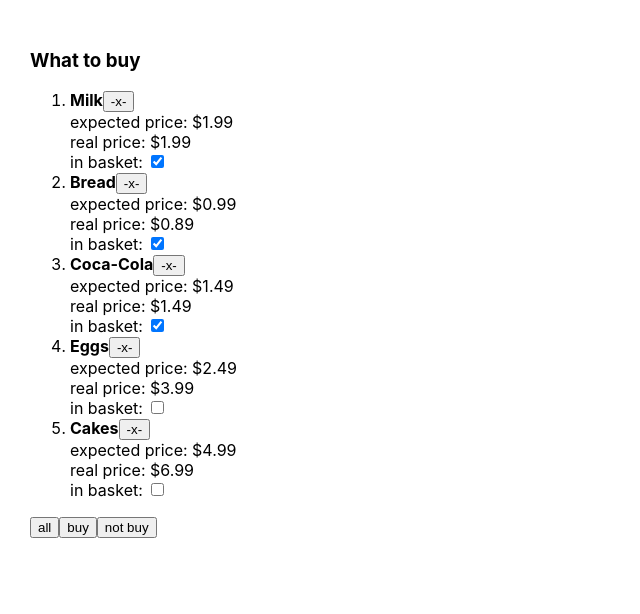
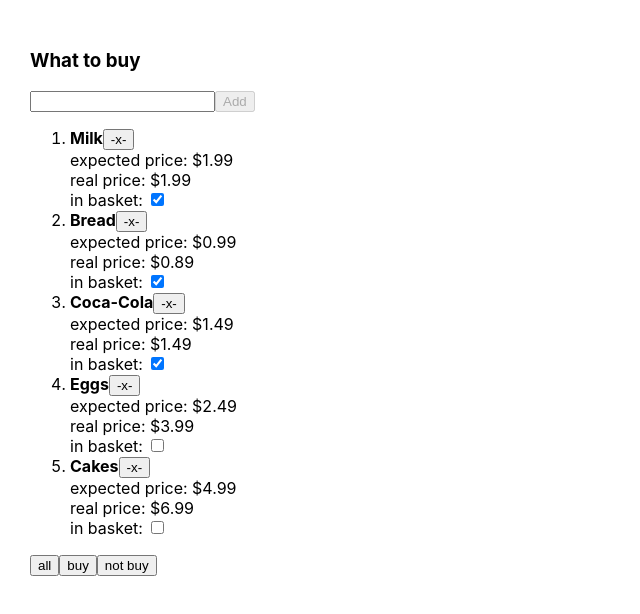
Before and after one commit to Sikstep/samurai-help, a React (Create React App) app: page / in a window 1280 px wide. Shown: the top 614 px of the page, without its empty margins (0-640 px from the left). Built offline with nearby package versions, Linux system fonts and the light colour scheme.

Commit message:
first lesson 20.02.2023 finished

```diff
--- a/package.json
+++ b/package.json
@@ -10,10 +10,12 @@
     "@types/node": "^16.7.13",
     "@types/react": "^18.0.0",
     "@types/react-dom": "^18.0.0",
+    "@types/uuid": "^9.0.0",
     "react": "^18.2.0",
     "react-dom": "^18.2.0",
     "react-scripts": "5.0.1",
     "typescript": "^4.4.2",
+    "uuid": "^9.0.0",
     "web-vitals": "^2.1.0"
   },
   "scripts": {
--- a/src/App.tsx
+++ b/src/App.tsx
@@ -1,59 +1,54 @@
 import React, {useState} from 'react';
 import './App.css';
-import {ShopList} from "./ShopList";
-import {FilterType, ThingsToBuyPropsType} from "./Typisation";
+import {ShopList} from './ShopList';
+import {FilterType, ThingsToBuyPropsType} from './Typisation';
+import {v1} from 'uuid';
 
 
 function App() {
 
     const [thingsToBuy, setThingsToBuy] = useState<ThingsToBuyPropsType[]>([
-        {id: 1, title: 'Milk', expectedPrice: '$1.99', realPrice: '$1.99', inCart: true},
-        {id: 2, title: 'Bread', expectedPrice: '$0.99', realPrice: '$0.89', inCart: true},
-        {id: 3, title: 'Coca-Cola', expectedPrice: '$1.49', realPrice: '$1.49', inCart: true},
-        {id: 4, title: 'Eggs', expectedPrice: '$2.49', realPrice: '$3.99', inCart: false},
-        {id: 5, title: 'Cakes', expectedPrice: '$4.99', realPrice: '$6.99', inCart: false},
+        {id: v1(), title: 'Milk', expectedPrice: '$1.99', realPrice: '$1.99', inCart: true},
+        {id: v1(), title: 'Bread', expectedPrice: '$0.99', realPrice: '$0.89', inCart: true},
+        {id: v1(), title: 'Coca-Cola', expectedPrice: '$1.49', realPrice: '$1.49', inCart: true},
+        {id: v1(), title: 'Eggs', expectedPrice: '$2.49', realPrice: '$3.99', inCart: false},
+        {id: v1(), title: 'Cakes', expectedPrice: '$4.99', realPrice: '$6.99', inCart: false},
     ])
 
-    const [filter, setFilter] = useState<FilterType>("all")
+    const [filter, setFilter] = useState<FilterType>('all')
 
 
-    const deleteItemShop = (id: number) => {
+    const deleteItemShop = (id: string) => {
         let things = thingsToBuy.filter(th => th.id !== id)
         setThingsToBuy(things)
 
     }
 
-    let thingsToShopList = filter === "buy"
-        ? thingsToBuy.filter(el=>el.inCart === true)
-        : filter === "not buy"
-            ? thingsToBuy.filter(el=>el.inCart === false)
+    let thingsToShopList = filter === 'buy'
+        ? thingsToBuy.filter(el => el.inCart === true)
+        : filter === 'not buy'
+            ? thingsToBuy.filter(el => el.inCart === false)
             : thingsToBuy
 
 
+    const addTast = (newTitle: string) => {
+        const newTask = {id: v1(), title: newTitle, expectedPrice: '$1.99', realPrice: '$1.99', inCart: true}
+        setThingsToBuy([newTask, ...thingsToBuy])
+    }
 
-
-
-
-
-    // let thingsToShopList = thingsToBuy
-    // if (filter === "buy") {
-    //     thingsToShopList = thingsToShopList.filter(el=>el.inCart === true)
-    // }
-    // if (filter === "not buy") {
-    //     thingsToShopList = thingsToShopList.filter(el=>el.inCart === false)
-    // }
-
-    const changeFilter = (newFilterValue:FilterType)=>{
+    const changeFilter = (newFilterValue: FilterType) => {
         setFilter(newFilterValue)
     }
 
     return (
         <div className="App">
+
             <ShopList
-                title = {"What to buy"}
-                whatToBuy = {thingsToShopList}
-                deleteItemShop = {deleteItemShop}
+                title={'What to buy'}
+                whatToBuy={thingsToShopList}
+                deleteItemShop={deleteItemShop}
                 changeFilter={changeFilter}
+                addTask={addTast}
             />
         </div>
     );
--- a/src/ShopList.tsx
+++ b/src/ShopList.tsx
@@ -1,25 +1,58 @@
-import React from 'react';
-import {FilterType, ShopListPropsType} from "./Typisation";
+import React, {ChangeEvent, KeyboardEvent, useState} from 'react';
+import {FilterType, ShopListPropsType} from './Typisation';
 
 export const ShopList = (props: ShopListPropsType) => {
 
-    const onclickHandler =(value:FilterType)=>{
+    const [inputValue, setInputValue] = useState('');
+    const onclickHandler = (value: FilterType) => {
         props.changeFilter(value)
     }
 
+    const onChangeInputHandler = (e: ChangeEvent<HTMLInputElement>) => {
+        setInputValue(e.currentTarget.value)
+    }
+    const onClickButtonHandler = () => {
+        if (inputValue.trim() !== '') {
+            props.addTask(inputValue)
+            setInputValue('')
+        } else {
+            setInputValue('')
+        }
+    }
+
+    const onKeyHandler = (e: KeyboardEvent<HTMLInputElement>) => {
+        if (e.key === 'Enter') {
+            if (inputValue.trim() !== '') {
+                props.addTask(inputValue)
+                setInputValue('')
+            } else {
+                setInputValue('')
+            }
+        }
+    }
     return (
         <div>
             <h3>{props.title}</h3>
+            <input value={inputValue}
+                   onKeyDown={onKeyHandler}
+                   onChange={onChangeInputHandler}
+
+            />
+            <button disabled={inputValue.trim() === ''} onClick={onClickButtonHandler}>Add</button>
             <ol>
                 {props.whatToBuy.map((item) => {
                         return (
                             <li key={item.id}>
                                 <div><b>{item.title}</b>
-                                    <button onClick={()=>{props.deleteItemShop(item.id)}}> -x- </button></div>
+                                    <button onClick={() => {
+                                        props.deleteItemShop(item.id)
+                                    }}> -x-
+                                    </button>
+                                </div>
                                 <div>{'expected price: ' + item.expectedPrice}</div>
                                 <div>{'real price: ' + item.realPrice}</div>
                                 <span>in basket: </span>
-                                <input type={"checkbox"} checked={item.inCart}/>
+                                <input type={'checkbox'} checked={item.inCart}/>
                             </li>
                         )
                     }
@@ -27,9 +60,9 @@ export const ShopList = (props: ShopListPropsType) => {
                 }
             </ol>
             <div>
-                <button onClick={()=>onclickHandler("all")}>all</button>
-                <button onClick={()=>onclickHandler("buy")}>buy</button>
-                <button onClick={()=>onclickHandler("not buy")}>not buy</button>
+                <button onClick={() => onclickHandler('all')}>all</button>
+                <button onClick={() => onclickHandler('buy')}>buy</button>
+                <button onClick={() => onclickHandler('not buy')}>not buy</button>
             </div>
         </div>
     );
--- a/src/Typisation.ts
+++ b/src/Typisation.ts
@@ -1,5 +1,5 @@
 export type ThingsToBuyPropsType = {
-    id: number,
+    id: string,
     title: string,
     expectedPrice: string,
     realPrice: string,
@@ -9,8 +9,9 @@ export type ThingsToBuyPropsType = {
 export type ShopListPropsType = {
     title: string
     whatToBuy: ThingsToBuyPropsType[]
-    deleteItemShop: (id: number) => void
+    deleteItemShop: (id: string) => void
     changeFilter: (newFilterValue:FilterType)=>void
+    addTask: (title: string) => void
 
 }
 
```
Also changed, not shown: 1 other file (tests, documents, lock files or other folders).
